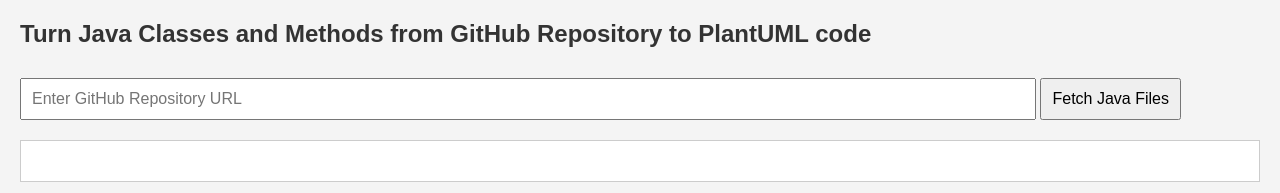
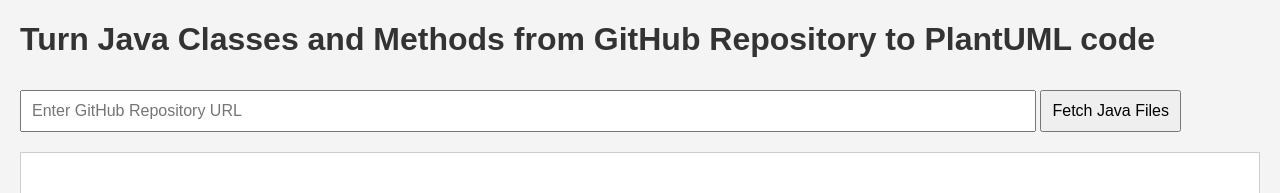
Before and after one commit to openlabun/UnPlantUMLGenerator, a plain HTML site: page index.html in a window 1280 px wide. Shown: the top 193 px of the page. Drawn offline with Linux system fonts and the light colour scheme.

Commit message:
cambié el tamaño del título al que tenía originalemnte

```diff
--- a/index.html
+++ b/index.html
@@ -7,7 +7,7 @@
     <link rel="stylesheet" href="styles.css"> <!-- Link to the CSS file -->
 </head>
 <body>
-    <h2>Turn Java Classes and Methods from GitHub Repository to PlantUML code</h2>
+    <h1>Turn Java Classes and Methods from GitHub Repository to PlantUML code</h1>
     <input type="text" id="repoUrl" placeholder="Enter GitHub Repository URL" >
     <button onclick="fetchJavaFiles()">Fetch Java Files</button>
     <div id="output"></div>
```
